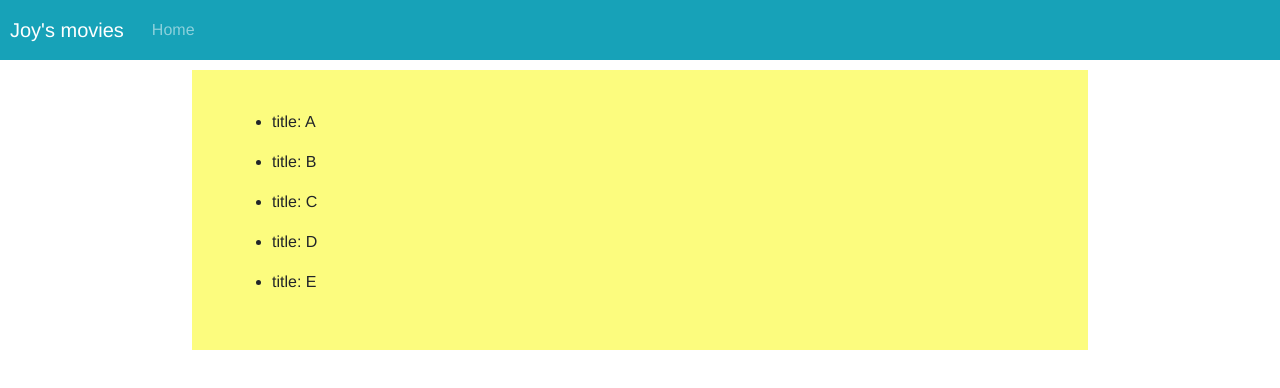
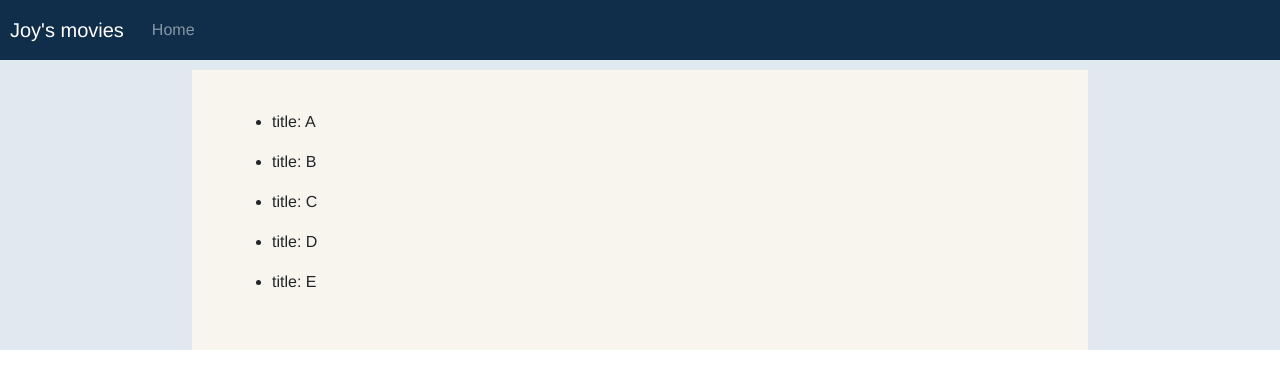
Before and after one commit to aguaholic/joy-movies, a Vue app: page / in a window 1280 px wide. Shown: the top 388 px of the page. Built offline with nearby package versions, Linux system fonts and the light colour scheme.

Commit message:
Change background colors

```diff
--- a/src/App.vue
+++ b/src/App.vue
@@ -19,6 +19,7 @@ export default Vue.extend({
 <style>
 #app {
   font-family: Avenir, Helvetica, Arial, sans-serif;
+  background-color: #E1E8EF;
   width: 100vw;
 }
 </style>
--- a/src/components/Home/List.vue
+++ b/src/components/Home/List.vue
@@ -27,6 +27,6 @@ export default Vue.extend({
 .list {
       padding: 40px;
       margin: 10px 15%;
-      background-color: #FCFC7E;
+      background-color: #F8F5EE;
 }
 </style>
--- a/src/components/NavBar.vue
+++ b/src/components/NavBar.vue
@@ -21,8 +21,11 @@ export default Vue.extend({
 </script>
 
 <style scoped>
+.bg-info  {
+  background-color: #102E4A !important;
+}
 .navbar {
-      padding: 0;
+  padding: 0;
 }
 
 a {
```
